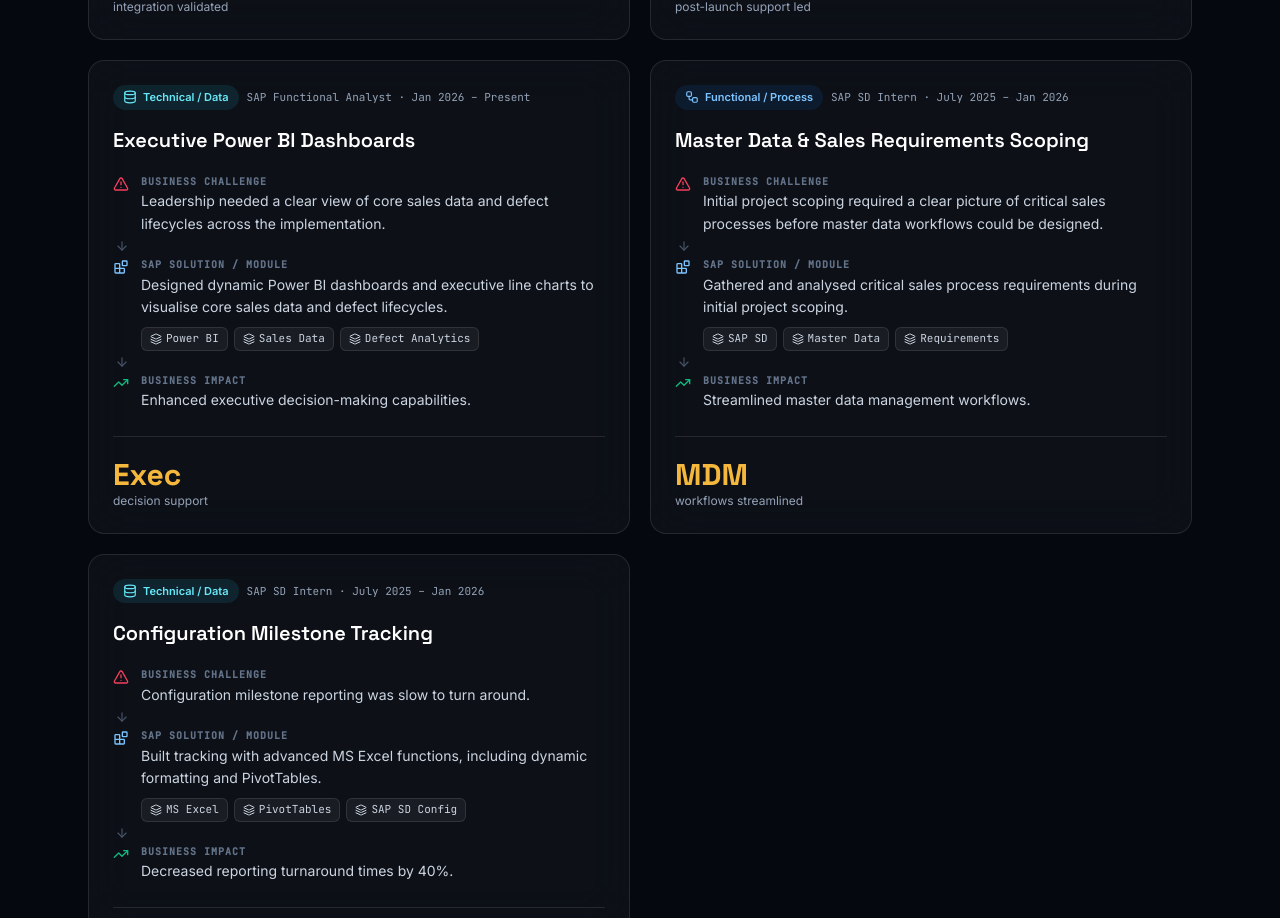
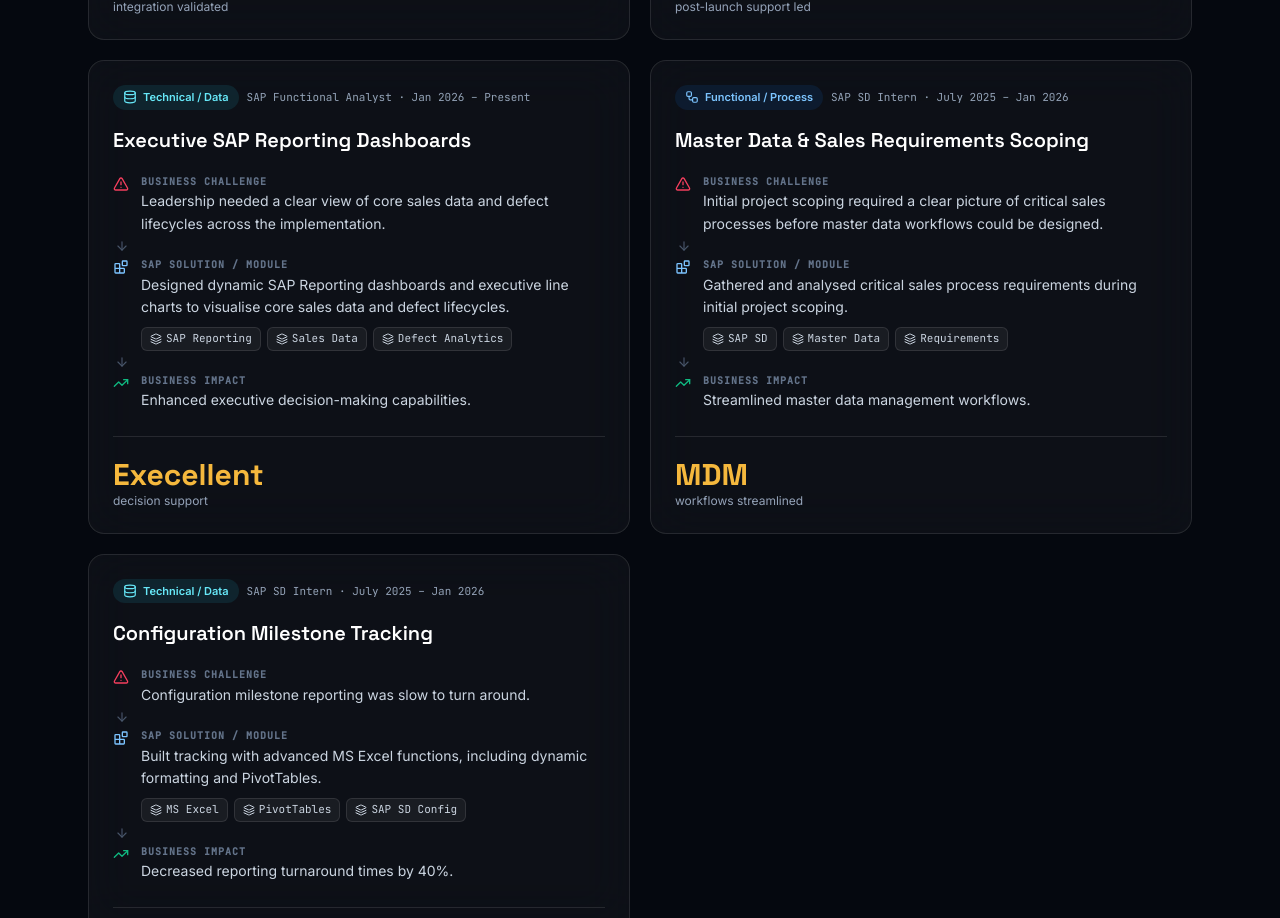
Before and after one commit to Dvkhatanhar/sap-portfolio, a React (Vite) app: page / in a window 1280 px wide. Shown: the part 2140-3058 px from the top of the page. Built offline with nearby package versions, Linux system fonts and the light colour scheme.

Commit message:
Update portfolio.ts

```diff
--- a/src/data/portfolio.ts
+++ b/src/data/portfolio.ts
@@ -238,17 +238,17 @@ export const portfolioData = {
       skills: ['sd', 'hypercare', 'azure', 'agile'],
     },
     {
-      id: 'powerbi-dashboards',
-      title: 'Executive Power BI Dashboards',
+      id: 'SAP Reporting-dashboards',
+      title: 'Executive SAP Reporting Dashboards',
       category: 'technical',
       roleId: 'deloitte-analyst',
       challenge:
         'Leadership needed a clear view of core sales data and defect lifecycles across the implementation.',
       solution:
-        'Designed dynamic Power BI dashboards and executive line charts to visualise core sales data and defect lifecycles.',
-      modules: ['Power BI', 'Sales Data', 'Defect Analytics'],
+        'Designed dynamic SAP Reporting dashboards and executive line charts to visualise core sales data and defect lifecycles.',
+      modules: ['SAP Reporting', 'Sales Data', 'Defect Analytics'],
       impact: 'Enhanced executive decision-making capabilities.',
-      metric: { value: 'Exec', label: 'decision support' },
+      metric: { value: 'Execellent', label: 'decision support' },
       skills: ['SAP Reporting', 'sd', 'hypercare'],
     },
     {
```
